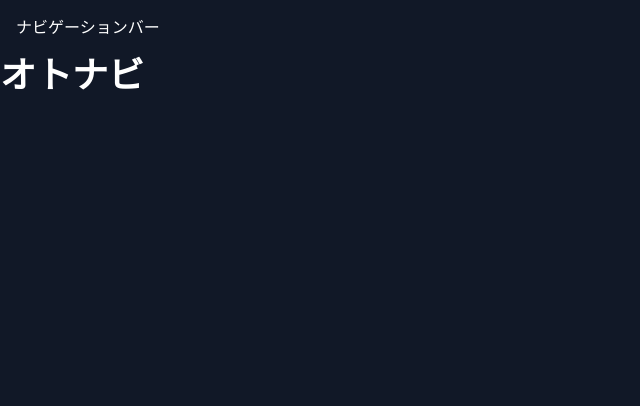
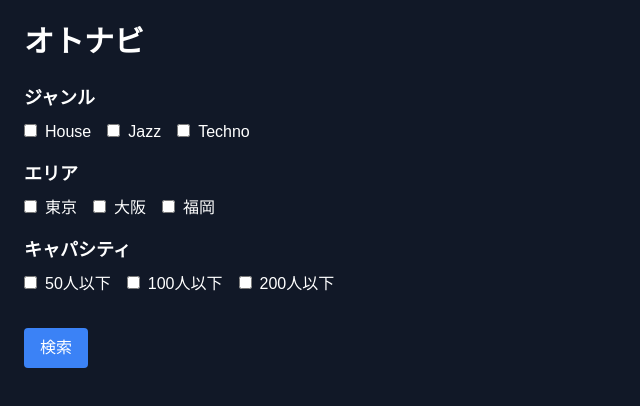
Before and after one commit to rickygarrix/iko, a Next.js app: page / in a window 1280 px wide. Shown: the top 406 px of the page, without its empty margins (0-640 px from the left). Built offline with nearby package versions, Linux system fonts and the light colour scheme.

Commit message:
🔧 検索フィルターのデザイン修正 & ナビバー追加

```diff
--- a/app/page.tsx
+++ b/app/page.tsx
@@ -1,10 +1,95 @@
-import Navbar from "@/components/Navbar"; // ✅ 修正後の正しいパス
+"use client";
+import { useState } from "react";
+import { useRouter } from "next/navigation";
 
 export default function Home() {
+  const router = useRouter();
+
+  // 検索条件の state（複数選択用）
+  const [selectedGenres, setSelectedGenres] = useState<string[]>([]);
+  const [selectedAreas, setSelectedAreas] = useState<string[]>([]);
+  const [selectedCapacities, setSelectedCapacities] = useState<string[]>([]);
+
+  // チェックボックスの変更処理
+  const handleCheckboxChange = (value: string, setState: Function, state: string[]) => {
+    if (state.includes(value)) {
+      setState(state.filter((item) => item !== value));
+    } else {
+      setState([...state, value]);
+    }
+  };
+
+  // 検索ボタンが押されたとき
+  const handleSearch = () => {
+    const params = new URLSearchParams();
+
+    if (selectedGenres.length > 0) params.append("genre", selectedGenres.join(","));
+    if (selectedAreas.length > 0) params.append("area", selectedAreas.join(","));
+    if (selectedCapacities.length > 0) params.append("capacity", selectedCapacities.join(","));
+
+    // `/search` に検索条件を付与して遷移
+    router.push(`/search?${params.toString()}`);
+  };
+
   return (
-    <div className="min-h-screen bg-gray-900 text-white">
-      <Navbar />
-      <h1 className="text-4xl font-bold">オトナビ</h1>
+    <div className="min-h-screen bg-gray-900 text-white p-6">
+      <h1 className="text-3xl font-bold mb-6">オトナビ</h1>
+
+      {/* ジャンルフィルター */}
+      <h2 className="text-lg font-semibold mb-2">ジャンル</h2>
+      <div className="mb-4">
+        {["House", "Jazz", "Techno"].map((genre) => (
+          <label key={genre} className="mr-4">
+            <input
+              type="checkbox"
+              value={genre}
+              checked={selectedGenres.includes(genre)}
+              onChange={() => handleCheckboxChange(genre, setSelectedGenres, selectedGenres)}
+              className="mr-2"
+            />
+            {genre}
+          </label>
+        ))}
+      </div>
+
+      {/* エリアフィルター */}
+      <h2 className="text-lg font-semibold mb-2">エリア</h2>
+      <div className="mb-4">
+        {["東京", "大阪", "福岡"].map((area) => (
+          <label key={area} className="mr-4">
+            <input
+              type="checkbox"
+              value={area}
+              checked={selectedAreas.includes(area)}
+              onChange={() => handleCheckboxChange(area, setSelectedAreas, selectedAreas)}
+              className="mr-2"
+            />
+            {area}
+          </label>
+        ))}
+      </div>
+
+      {/* キャパシティフィルター */}
+      <h2 className="text-lg font-semibold mb-2">キャパシティ</h2>
+      <div className="mb-4">
+        {["50", "100", "200"].map((cap) => (
+          <label key={cap} className="mr-4">
+            <input
+              type="checkbox"
+              value={cap}
+              checked={selectedCapacities.includes(cap)}
+              onChange={() => handleCheckboxChange(cap, setSelectedCapacities, selectedCapacities)}
+              className="mr-2"
+            />
+            {cap}人以下
+          </label>
+        ))}
+      </div>
+
+      {/* 検索ボタン */}
+      <button onClick={handleSearch} className="bg-blue-500 text-white px-4 py-2 rounded mt-4">
+        検索
+      </button>
     </div>
   );
 }
--- a/app/search/page.tsx
+++ b/app/search/page.tsx
@@ -1,36 +1,50 @@
 "use client";
-
-import { useState, useEffect } from "react";
+import { useEffect, useState } from "react";
+import { useSearchParams } from "next/navigation";
 import { supabase } from "@/lib/supabase";
 import Link from "next/link";
 
+type Store = {
+  id: string;
+  name: string;
+  address: string;
+  genre: string;
+  capacity: number;
+};
+
 export default function Search() {
-  const [stores, setStores] = useState<Array<{
-    id: string;
-    name: string;
-    address: string;
-    opening_hours: string;
-    phone_number: string;
-    genre: string;
-    capacity: number;
-  }>>([]);
-
+  const [stores, setStores] = useState<Store[]>([]);
   const [loading, setLoading] = useState(true);
+  const searchParams = useSearchParams(); // URLのクエリを取得
 
   useEffect(() => {
     const fetchStores = async () => {
       setLoading(true);
-      const { data, error } = await supabase.from("stores").select("*");
+      let query = supabase.from("stores").select("*");
+
+      // URLクエリの値を取得（複数選択対応）
+      const genres = searchParams.get("genre")?.split(",") || [];
+      const areas = searchParams.get("area")?.split(",") || [];
+      const capacities = searchParams.get("capacity")?.split(",") || [];
+
+      // クエリにフィルターを適用（OR検索）
+      if (genres.length > 0) query = query.in("genre", genres);
+      if (areas.length > 0) query = query.in("area", areas);
+      if (capacities.length > 0) query = query.lte("capacity", Math.max(...capacities.map(Number)));
+
+      const { data, error } = await query;
+
       if (error) {
-        console.error("🔥 Supabase Error:", JSON.stringify(error, null, 2));
+        console.error("🔥 Supabase Error:", error);
       } else {
         console.log("✅ Supabase Data:", data);
-        setStores(data || []); // data が null の場合にエラー回避
+        setStores(data);
       }
       setLoading(false);
     };
+
     fetchStores();
-  }, []);
+  }, [searchParams]); // URLが変わったら再検索
 
   return (
     <div className="min-h-screen bg-gray-900 text-white p-4">
--- a/app/stores/[id]/page.tsx
+++ b/app/stores/[id]/page.tsx
@@ -4,7 +4,7 @@ import { useEffect, useState } from "react";
 import { useParams } from "next/navigation";
 import { supabase } from "@/lib/supabase";
 
-// 店舗のデータの型を定義
+// 店舗データの型
 type Store = {
   id: string;
   name: string;
@@ -21,28 +21,31 @@ type Store = {
 };
 
 export default function StoreDetail() {
-  const { id } = useParams(); // URL から id を取得
+  const params = useParams();
+  const id = typeof params.id === "string" ? params.id : ""; // `id` を `string` 型にする
   const [store, setStore] = useState<Store | null>(null);
   const [loading, setLoading] = useState(true);
 
   useEffect(() => {
     const fetchStore = async () => {
+      if (!id) return; // `id` が空なら処理をスキップ
       setLoading(true);
+
       const { data, error } = await supabase
         .from("stores")
         .select("*")
-        .eq("id", id)
+        .eq("id", String(id)) // `id` を文字列として扱う
         .single();
 
       if (error) {
-        console.error("Supabase Error:", error);
+        console.error("❌ Supabase Error:", error);
       } else {
         setStore(data);
       }
       setLoading(false);
     };
 
-    if (id) fetchStore();
+    fetchStore();
   }, [id]);
 
   if (loading) return <p>Loading...</p>;
--- a/next.config.js
+++ b/next.config.js
@@ -1,6 +1,5 @@
-/** @type {import('next').NextConfig} */
 const nextConfig = {
   reactStrictMode: true,
 };
 
-module.exports = nextConfig;
+module.exports = nextConfig; // ✅ CommonJS形式に修正
```
Also changed, not shown: 1 other file (tests, documents, lock files or other folders).
